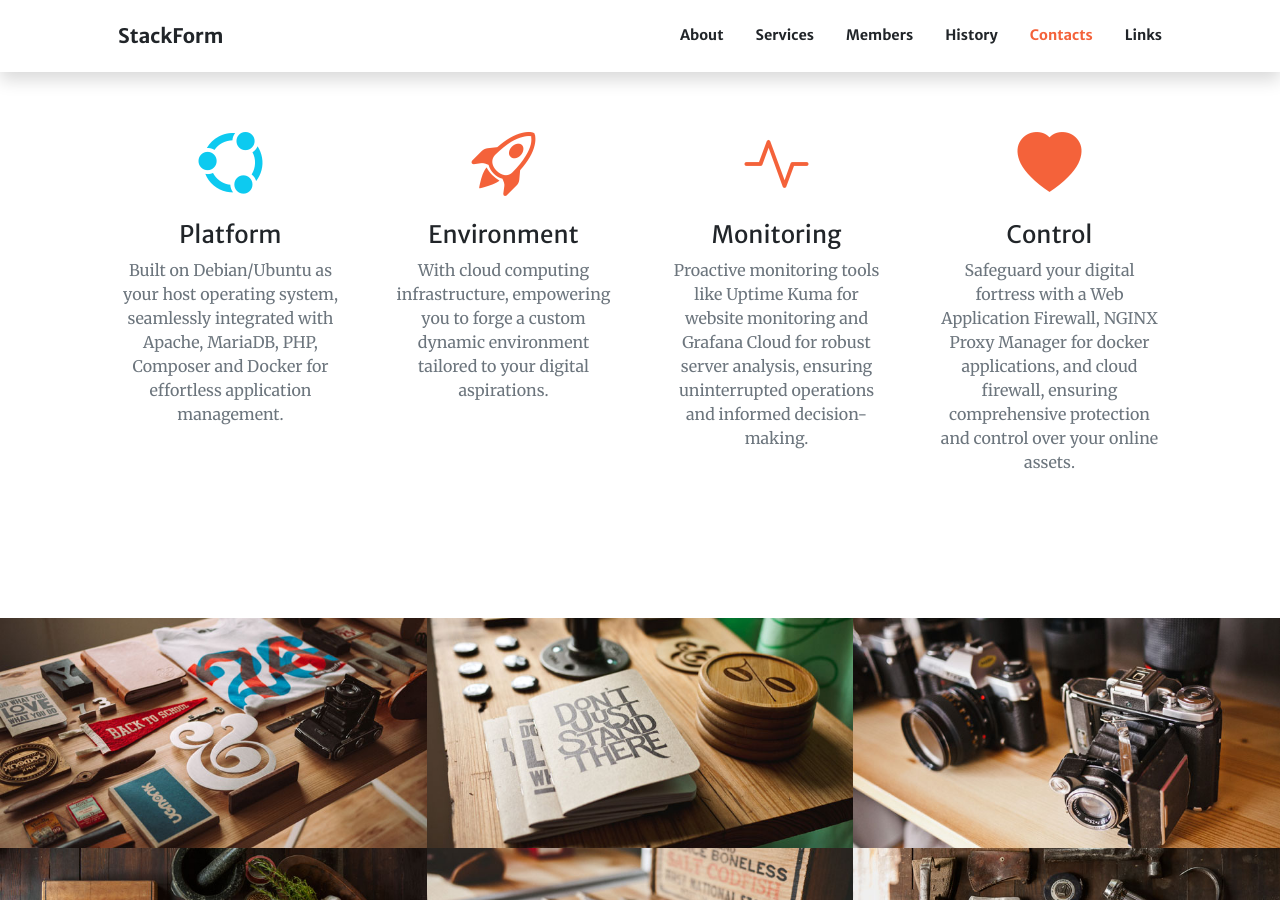
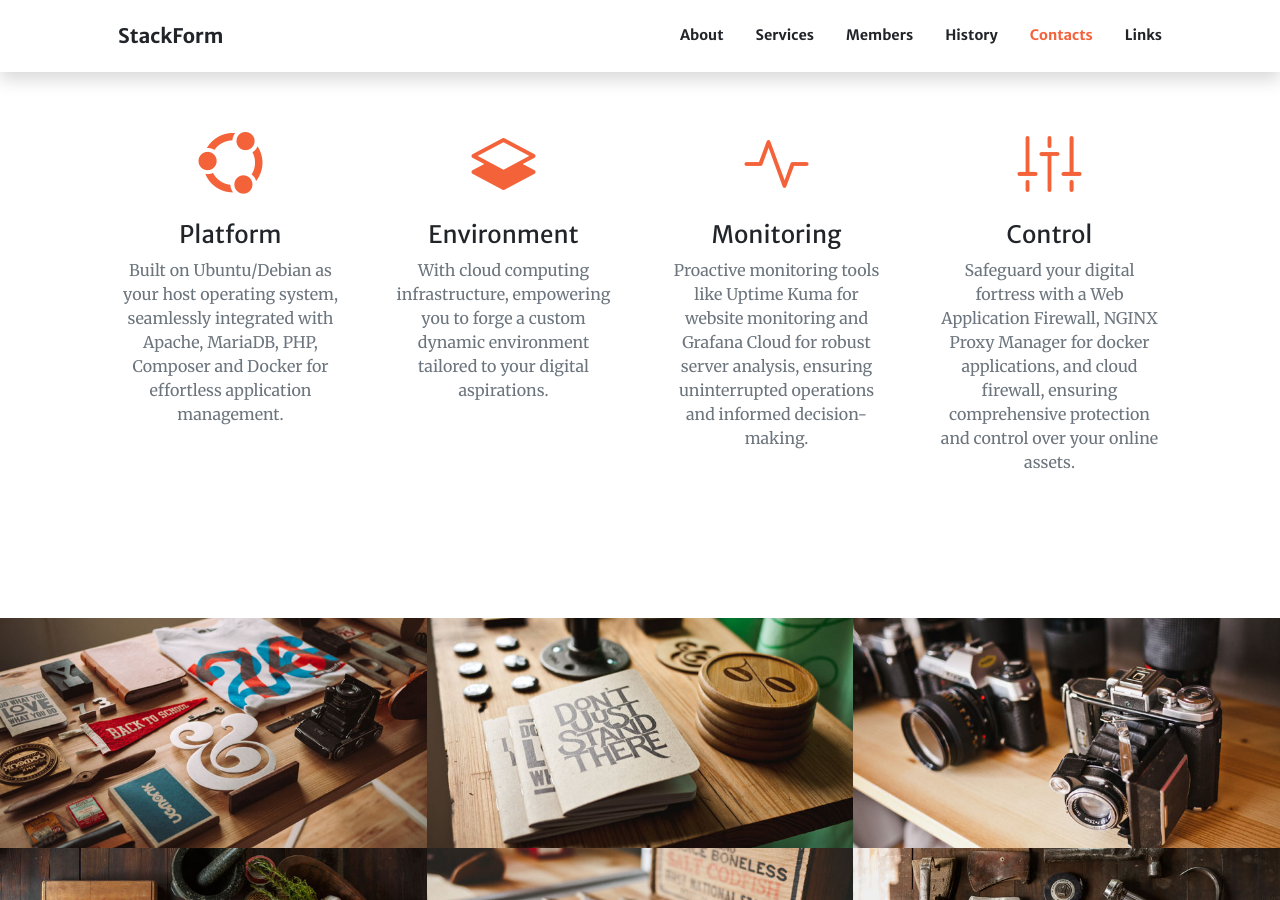
Before and after one commit to keeganturnerdev/site.github.io, a Jekyll site: the page built from index.md, in a window 1280 px wide and 900 px high, scrolled down 1549 px. Built offline with Jekyll 4.4.1, drawn with Linux system fonts in a browser that asks for light colours; comment, search, counter and statistics services are not loaded; part of the change alters nothing that is shown.

Commit message:
Update index.md

```diff
--- a/index.md
+++ b/index.md
@@ -12,7 +12,7 @@ header:
 sections:
   - type: call-to-action.html
     section_id: about
-    background_style: bg-dark
+    background_style: bg-info
     title: I construct the foundational platform and deploy the essential programs and services to host your application in the cloud.
     text:
 
@@ -23,17 +23,17 @@ sections:
     title: At Your Service
     services:
       - title: Platform
-        text: Built on Debian/Ubuntu as your host operating system, seamlessly integrated with Apache, MariaDB, PHP, Composer and Docker for effortless application management.
-        icon: bi bi-ubuntu text-info
+        text: Built on Ubuntu/Debian as your host operating system, seamlessly integrated with Apache, MariaDB, PHP, Composer and Docker for effortless application management.
+        icon: bi bi-ubuntu
       - title: Environment
         text: With cloud computing infrastructure, empowering you to forge a custom dynamic environment tailored to your digital aspirations.
-        icon: bi-rocket-takeoff
+        icon: bi bi-layers-half
       - title: Monitoring
         text: Proactive monitoring tools like Uptime Kuma for website monitoring and Grafana Cloud for robust server analysis, ensuring uninterrupted operations and informed decision-making.
         icon: bi-activity
       - title: Control
         text: Safeguard your digital fortress with a Web Application Firewall, NGINX Proxy Manager for docker applications, and cloud firewall, ensuring comprehensive protection and control over your online assets.
-        icon: bi-heart-fill
+        icon: bi bi-sliders2-vertical
 
 
   - type: portfolio.html
```
